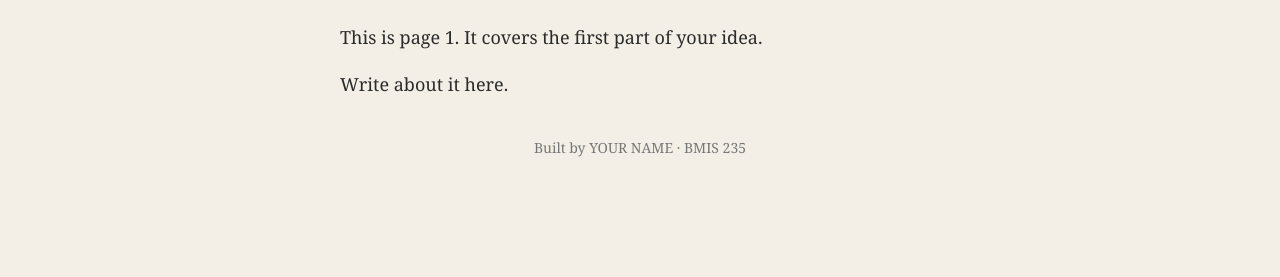
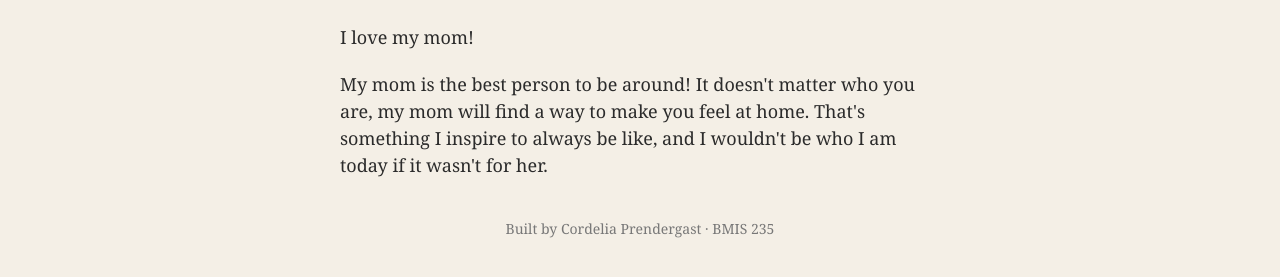
Before and after one commit to corpren8/bmis235-html-3, a plain HTML site: page jasmina.html in a window 1280 px wide. Shown: the part 171-448 px from the top of the page. Drawn offline with Linux system fonts and the light colour scheme.

Commit message:
Update author name and content in jasmina.html

```diff
--- a/jasmina.html
+++ b/jasmina.html
@@ -1,6 +1,6 @@
 <!DOCTYPE html>
 <!--
-  Author: YOUR NAME
+  Author: Cordelia Prendergast
   GU username: YOUR-GU-USERNAME
   Course: BMIS 235 - HTML-3
 -->
@@ -8,7 +8,7 @@
 <head>
 <meta charset="utf-8">
 <meta name="author" content="YOUR NAME">
-<title>Page 1</title>
+<title>Jasmina</title>
 
 <!-- this one line connects the page to the stylesheet -->
 <link rel="stylesheet" href="styles.css">
@@ -29,11 +29,11 @@
 </nav>
 
 <h1>Page 1</h1>
-<p>This is page 1. It covers the first part of your idea.</p>
-<p>Write about it here.</p>
+<p>I love my mom! </p>
+<p>My mom is the best person to be around! It doesn't matter who you are, my mom will find a way to make you feel at home. That's something I inspire to always be like, and I wouldn't be who I am today if it wasn't for her. </p>
 
 <!-- Footer: fill in your name -->
-<footer>Built by YOUR NAME &middot; BMIS 235</footer>
+<footer>Built by Cordelia Prendergast &middot; BMIS 235</footer>
 
 </body>
 </html>
```
